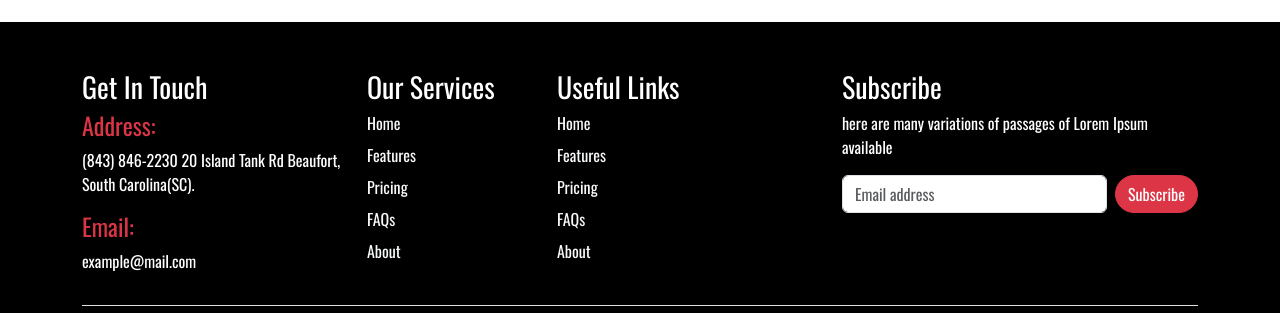
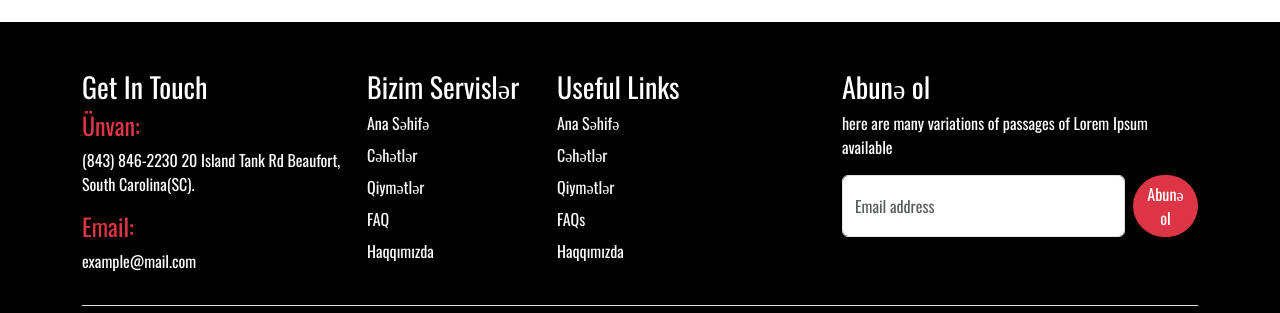
Before and after one commit to salimovrashad/Motormania-App, a React (Create React App) app: page / in a window 1280 px wide. Shown: the part 3921-4234 px from the top of the page. Built offline with nearby package versions, Linux system fonts and the light colour scheme; no server answers; the database is empty.

Commit message:
final-project

```diff
--- a/src/App.js
+++ b/src/App.js
@@ -16,6 +16,7 @@ import CartPage from './pages/CartPage'
 import CheckOut from './pages/CheckOut'
 import SuccessPage from './pages/SuccessPage'
 import NotFoundPage from './pages/NotFoundPage'
+import ContactUs from './pages/ContactUs'
 
 
 const Main = () => {
@@ -31,6 +32,7 @@ const Main = () => {
         <Route path='/shop' element={<Shop />}></Route>
         <Route path='/shop/:url' element={<Details />}></Route>
         <Route path='/cart' element={<CartPage />}></Route>
+        <Route path='/contactus' element={<ContactUs />}></Route>
         <Route path='/checkout' element={<CheckOut />}></Route>
         <Route path='/blog' element={<Blog />}></Route>
         <Route path='/login' element={<Login />}></Route>
--- a/src/components/Counter.jsx
+++ b/src/components/Counter.jsx
@@ -1,6 +1,8 @@
-import React from 'react'
+import React, { useContext } from 'react'
+import { LangContext } from '../context/LangContext';
 
 const Counter = () => {
+  const lang = useContext(LangContext);
   return (
     <div className='countbg'>
         <div className='py-5 countbglinear'>
@@ -9,25 +11,25 @@ const Counter = () => {
   <div className="col d-flex align-items-center justify-content-center text-center">
     <div>
       <h1 className="fw-bold">120</h1>
-      <p>Stores around the world</p>
+      <p>{lang === "en"?"Stores around the world":"Dünyadakı mağazalar"}</p>
     </div>
   </div>
   <div className="col d-flex align-items-center justify-content-center text-center">
     <div>
       <h1 className="fw-bold">2,036</h1>
-      <p>Satisfied customers</p>
+      <p>{lang === "en"?"Satisfied customers":"Məmnun müştərilər"}</p>
     </div>
   </div>
   <div className="col d-flex align-items-center justify-content-center text-center">
     <div>
       <h1 className="fw-bold">3,012</h1>
-      <p>Auto Parts</p>
+      <p>{lang === "en"?"Auto Parts":"Ehtiyyat Hissələri"}</p>
     </div>
   </div>
   <div className="col d-flex align-items-center justify-content-center text-center">
     <div>
       <h1 className="fw-bold">234</h1>
-      <p>Awards</p>
+      <p>{lang === "en"?"Awards":"Mükafatlar"}</p>
     </div>
   </div>
 </div>
--- a/src/components/FooterBike.jsx
+++ b/src/components/FooterBike.jsx
@@ -1,6 +1,8 @@
-import React from 'react'
+import React, { useContext } from 'react'
+import { LangContext } from '../context/LangContext';
 
 const FooterBike = () => {
+  const lang = useContext(LangContext);
   return (
     <div className='dark'>
         <div className="container">
@@ -8,39 +10,39 @@ const FooterBike = () => {
     <div className="row">
       <div className="col-6 col-md-3 mb-3">
         <h3>Get In Touch</h3>
-        <h4 className='text-danger'>Address:</h4>
+        <h4 className='text-danger'>{lang === "en"?"Address":"Ünvan"}:</h4>
         <p>(843) 846-2230 20 Island Tank Rd Beaufort, South Carolina(SC).</p>
         <h4 className='text-danger'>Email:</h4>
         <p>example@mail.com</p>
       </div>
       <div className="col-6 col-md-2 mb-3">
-        <h3>Our Services</h3>
+        <h3>{lang === "en"?"Our Services":"Bizim Servislər"}</h3>
         <ul className="nav flex-column">
-          <li className="nav-item mb-2"><a href="/" className="p-0 text-light">Home</a></li>
-          <li className="nav-item mb-2"><a href="/" className="p-0 text-light">Features</a></li>
-          <li className="nav-item mb-2"><a href="/" className="p-0 text-light">Pricing</a></li>
-          <li className="nav-item mb-2"><a href="/" className="p-0 text-light">FAQs</a></li>
-          <li className="nav-item mb-2"><a href="/" className="p-0 text-light">About</a></li>
+          <li className="nav-item mb-2"><a href="/" className="p-0 text-light">{lang === "en"?"Home":"Ana Səhifə"}</a></li>
+          <li className="nav-item mb-2"><a href="/" className="p-0 text-light">{lang === "en"?"Features":"Cəhətlər"}</a></li>
+          <li className="nav-item mb-2"><a href="/" className="p-0 text-light">{lang === "en"?"Pricing":"Qiymətlər"}</a></li>
+          <li className="nav-item mb-2"><a href="/" className="p-0 text-light">{lang === "en"?"FAQs":"FAQ"}</a></li>
+          <li className="nav-item mb-2"><a href="/" className="p-0 text-light">{lang === "en"?"About":"Haqqımızda"}</a></li>
         </ul>
       </div>
       <div className="col-6 col-md-2 mb-3">
         <h3>Useful Links</h3>
         <ul className="nav flex-column">
-          <li className="nav-item mb-2"><a href="/" className="p-0 text-light">Home</a></li>
-          <li className="nav-item mb-2"><a href="/" className="p-0 text-light">Features</a></li>
-          <li className="nav-item mb-2"><a href="/" className="p-0 text-light">Pricing</a></li>
-          <li className="nav-item mb-2"><a href="/" className="p-0 text-light">FAQs</a></li>
-          <li className="nav-item mb-2"><a href="/" className="p-0 text-light">About</a></li>
+          <li className="nav-item mb-2"><a href="/" className="p-0 text-light">{lang === "en"?"Home":"Ana Səhifə"}</a></li>
+          <li className="nav-item mb-2"><a href="/" className="p-0 text-light">{lang === "en"?"Features":"Cəhətlər"}</a></li>
+          <li className="nav-item mb-2"><a href="/" className="p-0 text-light">{lang === "en"?"Pricing":"Qiymətlər"}</a></li>
+          <li className="nav-item mb-2"><a href="/" className="p-0 text-light">{lang === "en"?"FAQs":"FAQs"}</a></li>
+          <li className="nav-item mb-2"><a href="/" className="p-0 text-light">{lang === "en"?"About":"Haqqımızda"}</a></li>
         </ul>
       </div>
       <div className="col-md-4 offset-md-1 mb-3">
         <form>
-          <h3>Subscribe</h3>
+          <h3>{lang === "en"?"Subscribe":"Abunə ol"}</h3>
           <p>here are many variations of passages of Lorem Ipsum available</p>
           <div className="d-flex flex-column flex-sm-row w-100 gap-2">
-            <label htmlFor="newsletter1" className="visually-hidden">Email address</label>
+            <label htmlFor="newsletter1" className="visually-hidden">{lang === "en"?"Email Address":"E-Poçt Adresi"}</label>
             <input id="newsletter1" type="text" className="form-control" placeholder="Email address" />
-            <button className="btn btn-danger rounded-pill" type="button">Subscribe</button>
+            <button className="btn btn-danger rounded-pill" type="button">{lang === "en"?"Subscribe":"Abunə ol"}</button>
           </div>
         </form>
       </div>
--- /dev/null
+++ b/src/pages/ContactUs.jsx
@@ -0,0 +1,58 @@
+import React, { useContext } from 'react'
+import FooterBike from '../components/FooterBike'
+import { RiArrowRightDoubleFill } from "react-icons/ri";
+import { LangContext } from '../context/LangContext';
+import CollapsibleExample from '../components/CollapsibleExample';
+import { Link } from 'react-router-dom';
+
+const ContactUs = () => {
+  const [lang] = useContext(LangContext);
+
+  return (
+    <div>
+        <CollapsibleExample />
+        <div className='aboutbg py-4'>
+            <div className="container col-xl-10 col-xxl-12 py-5">
+                <div className="row align-items-center py-5">
+                    <div className="col-lg-12 text-center text-lg-start">
+                        <h1 className="display-4 fw-bold lh-1 text-light mb-3">{lang === "en"?"Contact Us":"Bizimlə Əlaqə"}</h1>
+                        <h5 className='text-light'><span className='text-danger'>{lang === "en"?"Home":"Ana Səhifə"}</span><RiArrowRightDoubleFill />{lang === "en"?"Contact Us":"Bizimlə Əlaqə"}</h5>
+                    </div>
+                </div>
+            </div>
+        </div>
+        <div className="px-4 py-5 my-5 text-center">
+            <h1 className="display-5 fw-bold text-body-dark py-3">{lang === "en"?"Leave us a Message":"Bizə Mesaj Yazın"}</h1>
+            <div className="col-lg-6 mx-auto">
+                <p className="lead text-body-secondary mb-4">Lorem ipsum dolor sit amet, consectetur adipiscing elit. Ut elit tellus, luctus nec mattis, pulvinar dapibus leo. Start working with Landrick that can provide everything</p>
+                <div className="col-xxl-12 px-4 py-5">
+  <div className="row flex-lg-row align-items-center g-5 py-2">
+    <div className="col-12 col-sm-8 col-lg-6">
+      <img src="https://themebing.com/wp/motormania/wp-content/uploads/2020/08/breadcrumbs.jpg" className="d-block mx-lg-auto img-fluid" alt="Bootstrap Themes" width={700} height={500} loading="lazy" />
+    </div>
+    <form className="col-lg-6">
+    <div>
+  <div className="mb-3">
+    <label htmlFor="exampleFormControlInput1" className="form-label" aria-required>Email address</label>
+    <input type="email" className="form-control" id="exampleFormControlInput1" placeholder="name@example.com" />
+  </div>
+  <div className="mb-3">
+    <label htmlFor="exampleFormControlTextarea1" className="form-label">Message</label>
+    <textarea className="form-control" id="exampleFormControlTextarea1" rows={3} defaultValue={""} />
+  </div>
+  <button type="submit" class="btn btn-danger">Send Message</button>
+</div>
+
+
+    </form>
+  </div>
+</div>
+
+            </div>
+        </div>
+        <FooterBike />
+    </div>
+  )
+}
+
+export default ContactUs
--- a/src/pages/NotFoundPage.jsx
+++ b/src/pages/NotFoundPage.jsx
@@ -15,7 +15,7 @@ const NotFoundPage = () => {
       <div className="container col-xl-10 col-xxl-12 py-5">
   <div className="row align-items-center py-5">
     <div className="col-lg-12 text-center text-lg-start">
-      <h1 className="display-4 fw-bold lh-1 text-light mb-3">{lang === "en"?"Page Not Found":"Haqqımızda"}</h1>
+      <h1 className="display-4 fw-bold lh-1 text-light mb-3">{lang === "en"?"Page Not Found":"Səhifə Tapılmadı"}</h1>
       <h5 className='text-light'><span className='text-danger'>{lang === "en"?"Home":"Ana Səhifə"}</span><RiArrowRightDoubleFill />{lang === "en"?"404 Not Found":"Haqqımızda"}</h5>
     </div>
   </div>
```
